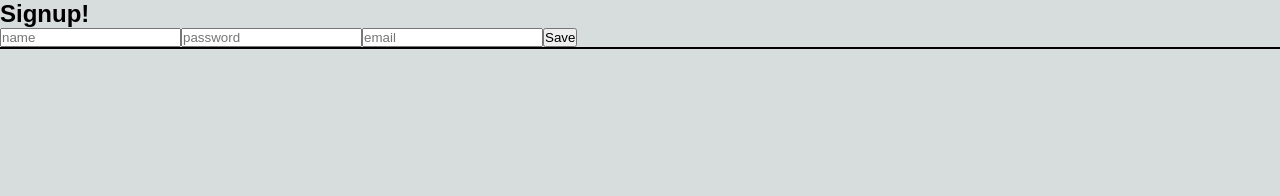
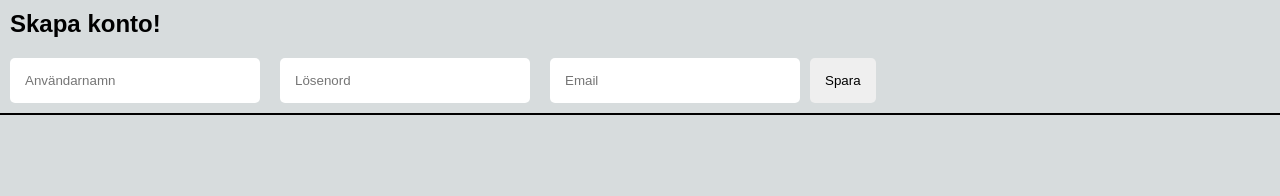
Before and after one commit to tittieth/notes, a website with bundled scripts: page frontend/index.html in a window 1280 px wide. Both pictures are taken after a click on the button "Skapa konto". Shown: the top 196 px of the page. Built offline with nearby package versions, Linux system fonts and the light colour scheme; files whose address does not match are found by name.

Commit message:
:lipstick: styling signup form

```diff
--- a/frontend/login.js
+++ b/frontend/login.js
@@ -109,30 +109,30 @@ export function printLoginForm() {
     signupFormDiv.classList.add("signup-form");
 
     let signupHeader = document.createElement("h1");
-    signupHeader.innerText = "Signup!";
+    signupHeader.innerText = "Skapa konto!";
 
     let newUserName = document.createElement("input");
     newUserName.setAttribute("type", "text");
     newUserName.setAttribute("name", "name");
     newUserName.setAttribute("id", "newUserName");
-    newUserName.placeholder= "name";
+    newUserName.placeholder= "Användarnamn";
 
     let newUserPassword = document.createElement("input");
     newUserPassword .setAttribute("type", "password");
     newUserPassword .setAttribute("name", "password");
     newUserPassword .setAttribute("id", "newUserpassword");
-    newUserPassword.placeholder = "password";
+    newUserPassword.placeholder = "Lösenord";
 
     let newUserEmail = document.createElement("input");
     newUserEmail.setAttribute("type", "text");
     newUserEmail.setAttribute("name", "email");
     newUserEmail.setAttribute("id", "newUserEmail");
-    newUserEmail.placeholder= "email";
+    newUserEmail.placeholder= "Email";
 
     let saveNewUserBtn = document.createElement("button");
     saveNewUserBtn.setAttribute("id", "newUserBtn");
     saveNewUserBtn.classList.add("new-user-btn");
-    saveNewUserBtn.innerText = "Save";
+    saveNewUserBtn.innerText = "Spara";
 
     signupFormDiv.append(signupHeader, newUserName, newUserPassword, newUserEmail, saveNewUserBtn);
     loginApp.append(signupFormDiv);
--- a/frontend/style/style.scss
+++ b/frontend/style/style.scss
@@ -141,3 +141,28 @@ main {
   }
 
 }
+
+.signup-form {
+  h1 {
+    margin: 10px;
+  }
+  input {
+    border: none;
+    width: 250px;
+    padding: 15px;
+    margin: 10px;
+    border-radius: 5px;
+  }
+
+  button {
+    border-radius: 5px;
+    border: none;
+    padding: 15px 15px;
+    cursor: pointer;
+  }
+
+  button:hover {
+    background-color: $dark-blue;
+    color: $light-green;
+  }
+}
```
Also changed, not shown: frontend/style/style.css, 1 other file.
